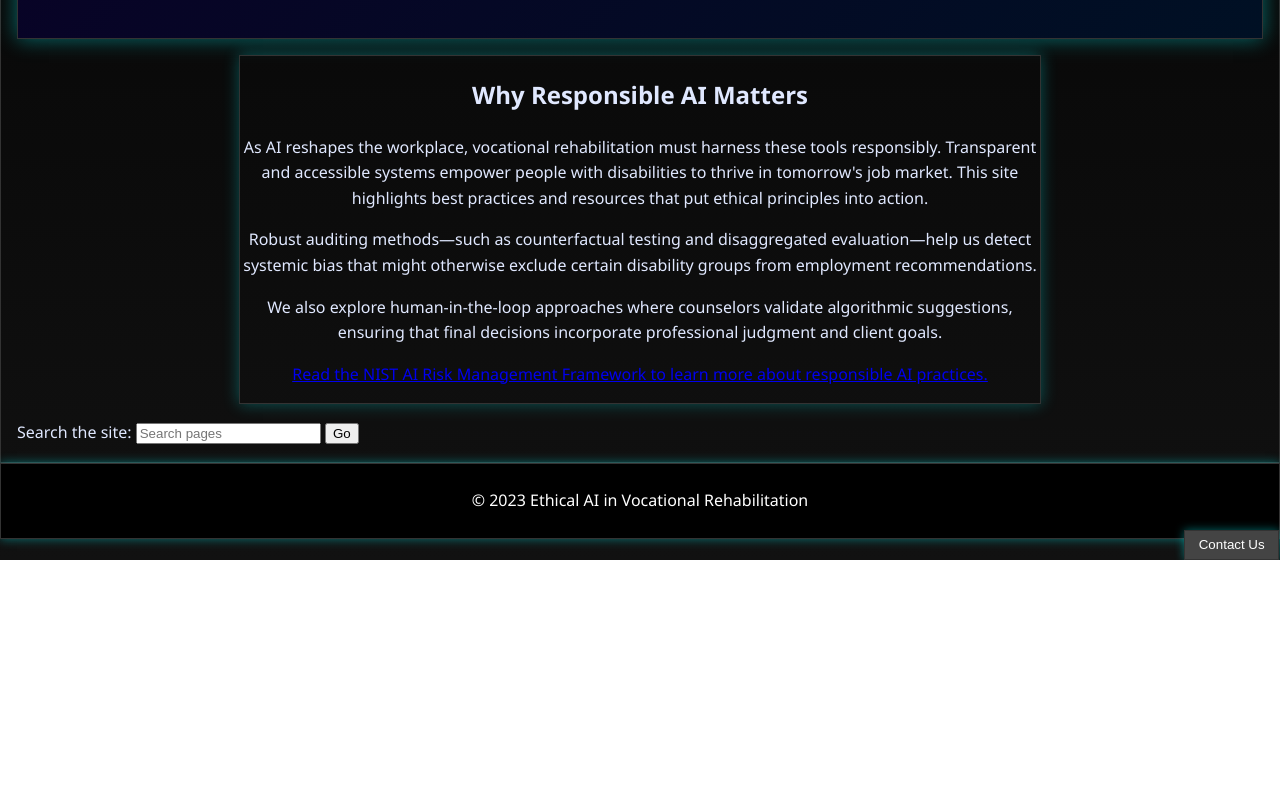
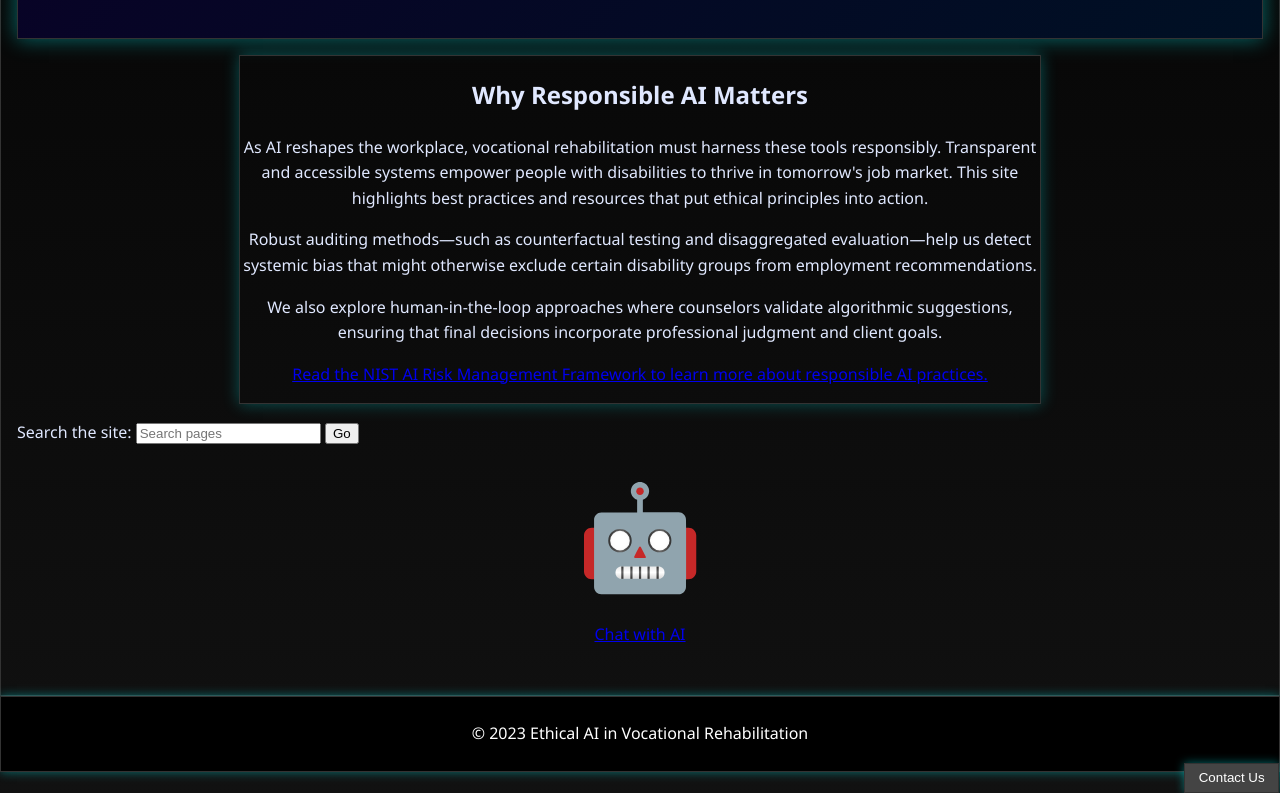
Before and after one commit to williambelz/Ethical-AI-and-Vocational-Rehabilitation, a plain HTML site: page site/index.html in a window 1280 px wide. Shown: the part 613-1406 px from the top of the page. Before the commit the page ends 1173 px from the top, so only its background shows below. Drawn offline with Linux system fonts and the light colour scheme.

Commit message:
Add Chat with AI section

```diff
--- a/site/css/style.css
+++ b/site/css/style.css
@@ -180,6 +180,16 @@ footer {
 [hidden] {
     display: none;
 }
+
+.chat-ai {
+    text-align: center;
+    margin: 2em 0;
+}
+
+.chat-ai-img {
+    width: 120px;
+    height: auto;
+}
 @media (max-width: 600px) {
     .contact-modal {
         width: 90vw;
--- a/site/index.html
+++ b/site/index.html
@@ -64,6 +64,10 @@ function openPage() {
   alert('Page not found');
 }
 </script>
+        <section class="chat-ai">
+            <img src="robot.svg" alt="Robot" class="chat-ai-img">
+            <p><a href="https://chat.openai.com/" target="_blank" rel="noopener">Chat with AI</a></p>
+        </section>
     </main>
     <footer role="contentinfo">
         <p>&copy; 2023 Ethical AI in Vocational Rehabilitation</p>
```
Also changed, not shown: site/robot.svg (added).
